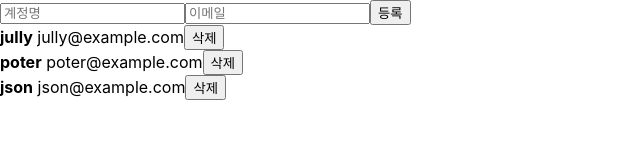
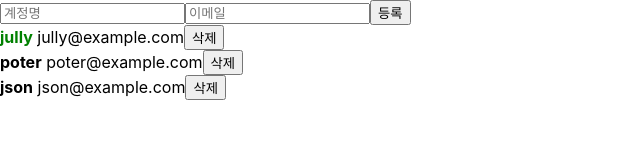
Before and after one commit to lovurself/React, a React (Create React App) app: page / in a window 1280 px wide. Shown: the top 160 px of the page, without its empty margins (0-640 px from the left). Built offline with nearby package versions, Linux system fonts and the light colour scheme.

Commit message:
React practice - 배열 내 항목을 수정(map 함수 사용)

```diff
--- a/src/App.js
+++ b/src/App.js
@@ -22,17 +22,21 @@
     {
       id: 1,
       username: "jully",
-      email: "jully@example.com"
+      email: "jully@example.com",
+      active: true
     },
     {
       id: 2,
       username: "poter",
-      email: "poter@example.com"
+      email: "poter@example.com",
+      active: false
+
     },
     {
       id: 3,
       username: "json",
-      email: "json@example.com"
+      email: "json@example.com",
+      active: false
     }
   ]);
   const nextId = useRef(4);
@@ -62,6 +66,17 @@
     // 각 객체를 확인해서 객체의 id와 파라미터로 가져온 id가 같이 않으면 추출하여 새로운 배열에 넣겠다.
   };
 
+  const onToggle = (id) => {
+    setUsers(users.map(
+      user => user.id === id
+        ? { ...user, active: !user.active }
+        : user
+    ));
+    // 조건이 맞는다면 active의 반대가 호출될 것
+    // 배열 안에 있는 원소를 수정하기 위해서는 map 함수 사용
+    // 특정 객체를 업데이트해야 할 때도 map 함수를 사용하여 새로운 배열에 기존 배열을 가져온 후 특정 값을 덮어씌우는 방식
+  };
+
   return (
     <>
       <CreateUser
@@ -73,6 +88,7 @@
       <UserList
         users={users}
         onRemove={onRemove}
+        onToggle={onToggle}
       />
     </>
   );
--- a/src/UserList.js
+++ b/src/UserList.js
@@ -1,10 +1,19 @@
 import React from "react";
 
-function User({ user, onRemove }) {
-  const { username, email, id } = user;
+function User({ user, onRemove, onToggle }) {
+  const { username, email, id, active } = user;
   return (
     <div>
-      <b>{username}</b> <span>{email}</span>
+      <b style={{
+          color: active ? 'green' : 'black',
+          cursor: 'pointer'
+        }}
+        onClick={() => onToggle(id)}
+      >
+          {username}
+      </b>
+      &nbsp;
+      <span>{email}</span>
       <button onClick={() => onRemove(id)}>삭제</button>
     </div>
   );
@@ -14,7 +23,7 @@
 }
 // user를 가져와야 하는데 user은 UserList에 return값에서 가져옴
 
-function UserList({ users, onRemove }) {
+function UserList({ users, onRemove, onToggle }) {
   return (
     <div>
       {users.map((user) => (
@@ -22,6 +31,7 @@
             user={user}
             key={user.id}
             onRemove={onRemove}
+            onToggle={onToggle}
         />
       ))}
     </div>
```
